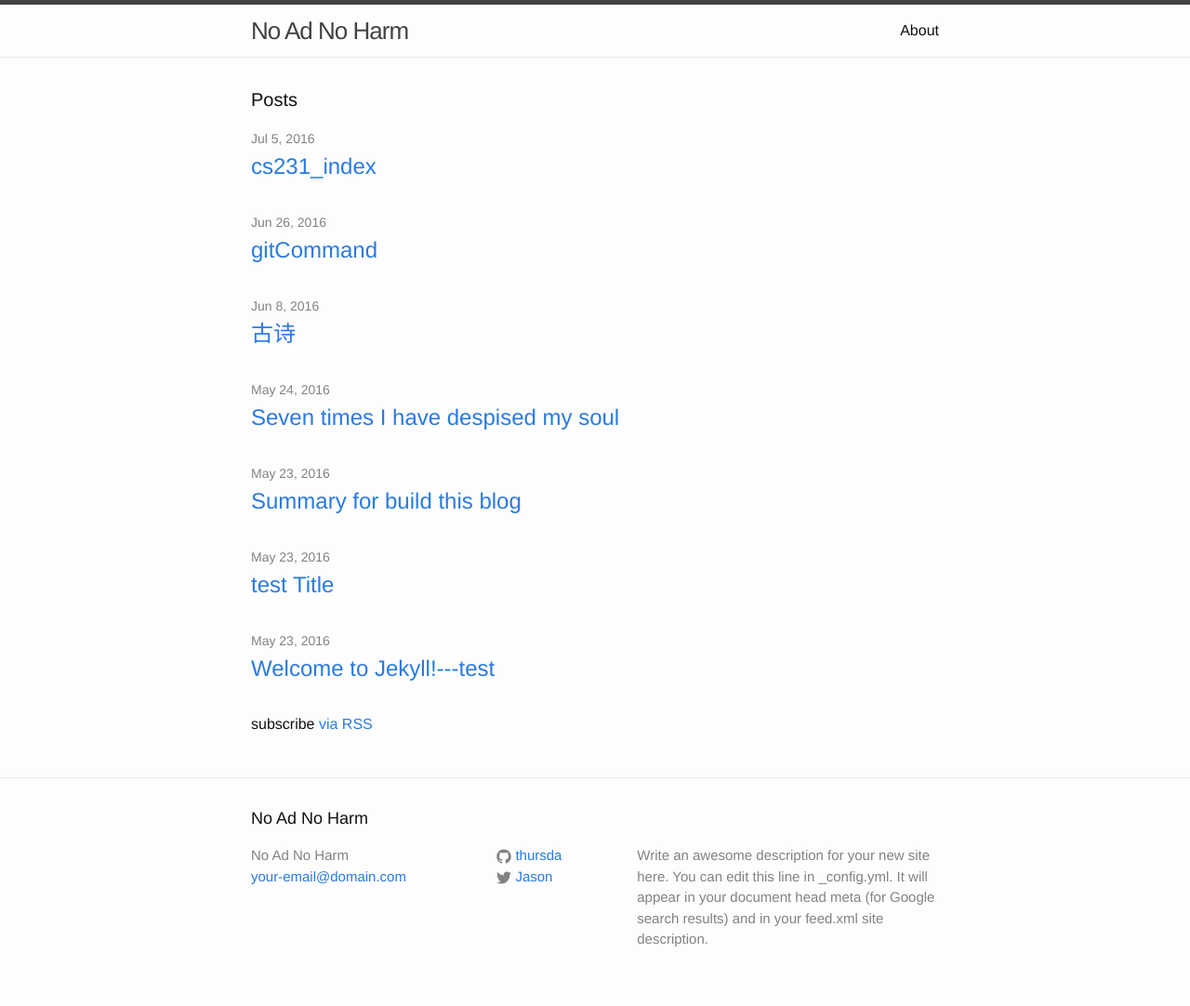
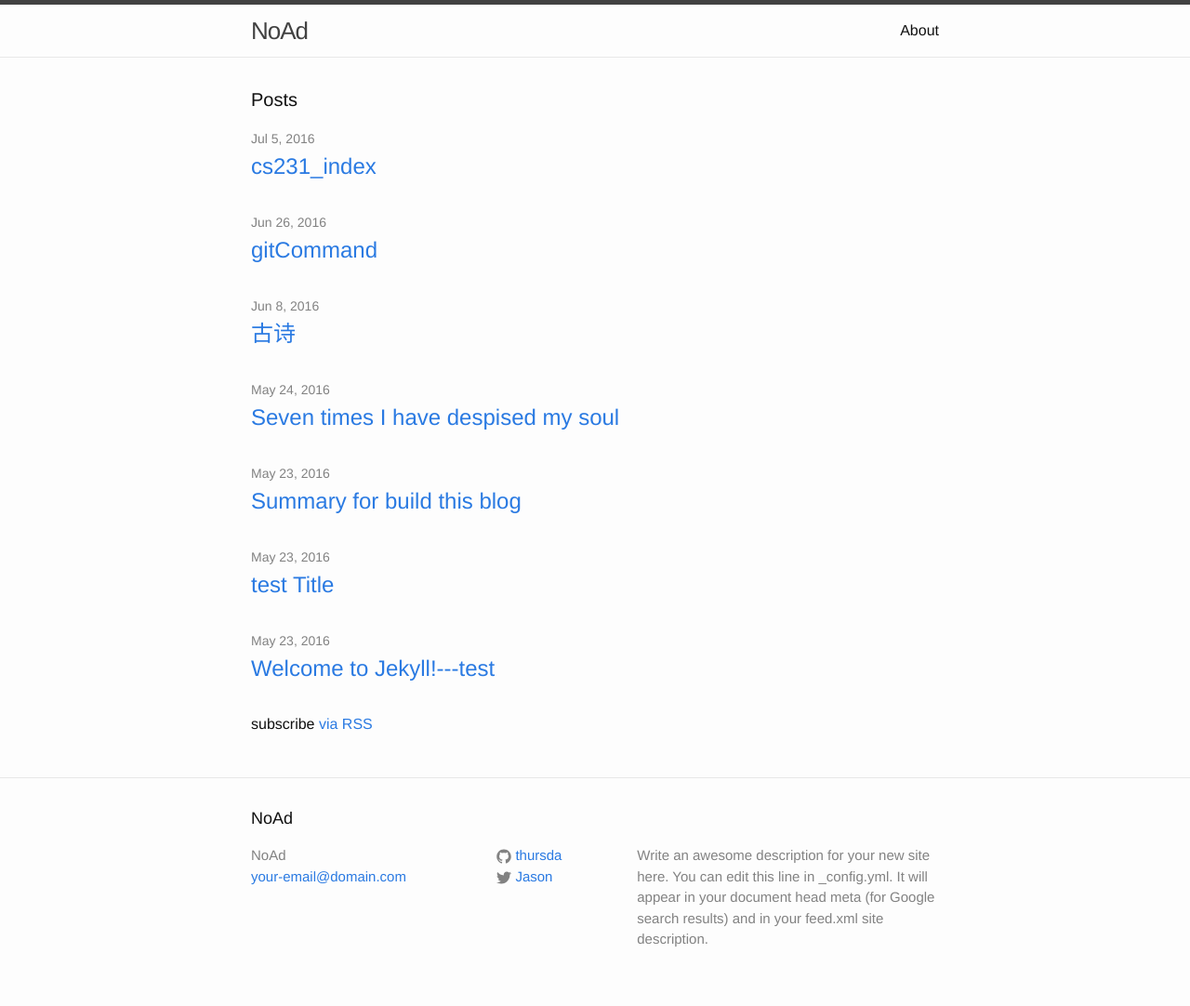
Before and after one commit to Thursda/Thursday.github.io, a Jekyll site: the page built from index.html, in a window 1280 px wide. Shown: the whole page at 93% size. Built offline with Jekyll 4.4.1, drawn with Linux system fonts in a browser that asks for light colours.

Commit message:
change title

```diff
--- a/_config.yml
+++ b/_config.yml
@@ -6,7 +6,7 @@
 # 'jekyll serve'. If you change this file, please restart the server process.
 
 # Site settings
-title: No Ad No Harm
+title: NoAd
 email: your-email@domain.com
 description: > # this means to ignore newlines until "baseurl:"
   Write an awesome description for your new site here. You can edit this
```
